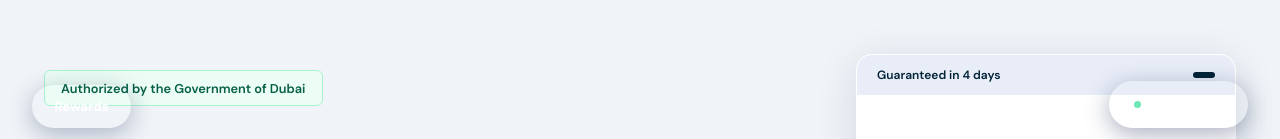
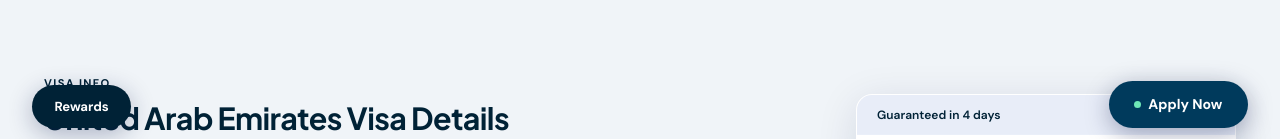
Before and after one commit to ihnsocialmediaa-pixel/TheVisaCo, a React (Create React App) app: page /visa/1 in a window 1280 px wide. Shown: the part 640-779 px from the top of the page. Built offline with nearby package versions, Linux system fonts and the light colour scheme.

Commit message:
Booking Change

```diff
--- a/src/Component/Pages/Booking/Booking.css
+++ b/src/Component/Pages/Booking/Booking.css
@@ -360,6 +360,8 @@
   border-radius: var(--rl);
   box-shadow: var(--sh-lg);
   overflow: hidden;
+  margin-top: 2.5rem;
+
 }
 .bk-sb__divider {
   height: 1px; background: var(--border); margin: 1rem 0;
@@ -607,6 +609,8 @@
   display: grid;
   grid-template-columns: repeat(2, 1fr);
   gap: 1.2rem;
+
+
 }
 @media (max-width: 520px) {
   .bk-essentials { grid-template-columns: 1fr; }
@@ -776,7 +780,7 @@
   user-select: none;
 }
 .bk-faq.open .bk-faq__chevron {
-  transform: rotate(45deg);
+  transform: rotate(32deg);
   background: var(--navy);
   border-color: var(--navy);
   color: #fff;
@@ -868,7 +872,7 @@
 .bk-fab {
   position: fixed; bottom: 2rem; right: 2rem; z-index: 200;
   display: flex; align-items: center; gap: .55rem;
-  background: var(--navy);
+  background: var(--navy-mid)!important;
   color: #ffffff;
   border-radius: 50px;
   font-family: var(--ff2); font-size: .88rem; font-weight: 700;
@@ -877,7 +881,7 @@
   transition: all .25s ease;
   border: none;
 }
-.bk-fab:hover { background: var(--navy-mid); transform: translateY(-2px); box-shadow: 0 10px 32px rgba(13,27,75,.4); }
+.bk-fab:hover { transform: translateY(-2px); box-shadow: 0 10px 32px rgba(13,27,75,.4); }
 .bk-fab__dot  { width: 7px; height: 7px; border-radius: 50%; background: #6ee7b7; animation: bk-pulse 1.8s ease-in-out infinite; }
 @media (max-width: 640px) {
   .bk-fab { padding: .8rem; border-radius: 50%; width: 50px; height: 50px; justify-content: center; }
@@ -890,7 +894,7 @@
 .bk-rewards-btn {
   position: fixed; bottom: 2rem; left: 2rem; z-index: 200;
   display: flex; align-items: center; gap: .5rem;
-  background: var(--navy-lt);
+  background: var(--navy)!important;
   color: #ffffff;
   border-radius: 50px;
   font-family: var(--ff2); font-size: .82rem; font-weight: 700;
@@ -899,7 +903,7 @@
   transition: all .25s ease;
   border: none;
 }
-.bk-rewards-btn:hover { background: var(--navy); transform: translateY(-2px); }
+.bk-rewards-btn:hover { transform: translateY(-2px); }
 .bk-rewards-btn__coins { font-size: 1rem; }
 @media (max-width: 640px) {
   .bk-rewards-btn { padding: .8rem; border-radius: 50%; width: 50px; height: 50px; justify-content: center; }
--- a/src/Component/Pages/Booking/Booking.jsx
+++ b/src/Component/Pages/Booking/Booking.jsx
@@ -464,9 +464,7 @@ export default function BookingPage({ visaId: propVisaId }) {
             ref={registerRef("Info")}
           >
             <div className="bk-reveal">
-              <div className="bk-auth-badge">
-                {data.authBadge}
-              </div>
+
               <SectionHead label="Visa Info" title={`${data.country} Visa Details`} />
 
               {/* Visa info cards */}
```
